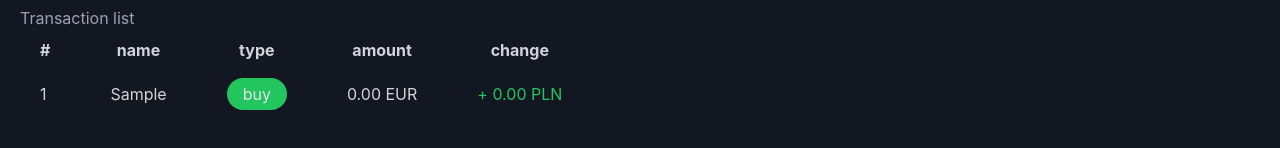
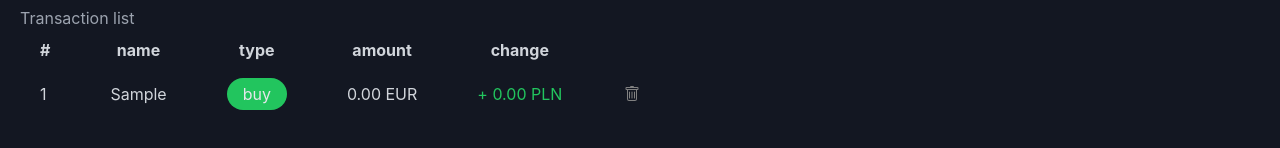
Before and after one commit to BlackH3art/exchange-eurpln, a React (Vite) app: page / in a window 1280 px wide. Both pictures are taken after typing "5", "Sample" into the empty fields and a click on the button "BUY". Shown: the part 590-738 px from the top of the page. Built offline with nearby package versions, Linux system fonts and the light colour scheme; no server answers.

Commit message:
uuid + delete transaction

```diff
--- a/package.json
+++ b/package.json
@@ -12,13 +12,16 @@
     "axios": "^0.27.2",
     "react": "^18.0.0",
     "react-dom": "^18.0.0",
+    "react-icons": "^4.3.1",
     "react-redux": "^8.0.1",
     "react-tradingview-embed": "^3.0.6",
-    "redux": "^4.2.0"
+    "redux": "^4.2.0",
+    "uuid": "^8.3.2"
   },
   "devDependencies": {
     "@types/react": "^18.0.0",
     "@types/react-dom": "^18.0.0",
+    "@types/uuid": "^8.3.4",
     "@vitejs/plugin-react": "^1.3.0",
     "autoprefixer": "^10.4.7",
     "postcss": "^8.4.13",
--- a/src/components/TradeForm/TradeForm.tsx
+++ b/src/components/TradeForm/TradeForm.tsx
@@ -2,6 +2,8 @@ import { FC, useState, FormEvent, FormEventHandler, ChangeEvent, ChangeEventHand
 import { useDispatch } from "react-redux";
 import { AppContext } from "../../context/AppContext";
 import { addTransaction } from "../../redux/features/transactions-slice";
+import { v4 as uuid } from 'uuid';
+
 import EuroPriceBox from "../EuroPriceBox/EuroPriceBox";
 
 
@@ -26,7 +28,7 @@ const TradeForm: FC = () => {
     e.preventDefault();
 
     dispatch(addTransaction({
-      id: "123",
+      id: uuid(),
       ...formData,
       type,
     }));
--- /dev/null
+++ b/src/components/TransactionList/NoTransactionsYet.tsx
@@ -0,0 +1,9 @@
+import { FC } from "react";
+
+const NoTransactionsYet: FC = () => (
+  <div className="flex justify-center items-center">
+    <p className="text-gray-400">There's no transaction yet</p>
+  </div>
+)
+
+export default NoTransactionsYet;
--- a/src/components/TransactionList/TransactionList.tsx
+++ b/src/components/TransactionList/TransactionList.tsx
@@ -2,6 +2,7 @@ import { FC, ReactElement } from "react";
 import { useSelector } from "react-redux";
 import { TransactionInterface } from "../../interfaces/TransactionInterface";
 import { RootState } from "../../redux/store";
+import NoTransactionsYet from "./NoTransactionsYet";
 
 import TransactionRow from "./TransactionRow";
 
@@ -18,6 +19,7 @@ const TransactionList: FC = () => {
 
         <p className="text-gray-400">Transaction list</p>
 
+        {transactions.length ? (
         <table>
           <thead>
             <tr className="text-gray-300">
@@ -44,6 +46,7 @@ const TransactionList: FC = () => {
             {transactions.map((item, index) => (
               <TransactionRow
                 key={index}
+                id={item.id}
                 index={index + 1}
                 name={item.name}
                 type={item.type}
@@ -51,8 +54,12 @@ const TransactionList: FC = () => {
               />
             ))}
           </tbody>
+        </table>) : (
 
-        </table>
+          <NoTransactionsYet />
+
+        )}
+
       </div>
     </>
   )
--- a/src/components/TransactionList/TransactionRow.tsx
+++ b/src/components/TransactionList/TransactionRow.tsx
@@ -1,19 +1,29 @@
 import { FC, ReactElement, useContext } from "react";
+import { BsTrash } from 'react-icons/bs';
+import { useDispatch } from "react-redux";
 import { AppContext } from "../../context/AppContext";
+import { deleteTransaction } from "../../redux/features/transactions-slice";
 
 const BodyCell = ({ children }: { children: ReactElement }) => <td className="px-5 py-2 pr-10"> {children} </td>
 
 interface Props {
+  id: string;
   index: number;
   name: string;
   type: string;
   amount: number;
 }
 
-const TransactionRow: FC<Props> = ({ index, name, type, amount }) => {
+const TransactionRow: FC<Props> = ({ index, id, name, type, amount }) => {
+
+  const dispatch = useDispatch();
 
   const { euroPrice } = useContext(AppContext);
 
+
+  const handleDelete = (id: string) => {
+    dispatch(deleteTransaction(id));
+  }
 
   return (
     <>
@@ -27,6 +37,11 @@ const TransactionRow: FC<Props> = ({ index, name, type, amount }) => {
             {type === "buy" ? "+" : "-"} {(Number(amount) * euroPrice).toFixed(2)} PLN
           </p>
         </BodyCell>
+        <BodyCell>
+          <button className="w-[20px] flex justify-center" onClick={() => handleDelete(id)}>
+            <BsTrash color="gray"/>
+          </button>
+        </BodyCell>
       </tr>
     </>
   )
--- a/src/redux/features/transactions-slice.ts
+++ b/src/redux/features/transactions-slice.ts
@@ -7,6 +7,9 @@ interface TransactionState {
 
 interface AddTransaction {
   payload: TransactionInterface;
+}
+interface DeleteTransaction {
+  payload: string;
 }
 
 const initialState: TransactionState = {
@@ -20,8 +23,11 @@ export const transactionsSlice = createSlice({
     addTransaction: (state, action: AddTransaction) => {
       state.transactions.push(action.payload)
     },
+    deleteTransaction: (state, action: DeleteTransaction) => {
+      state.transactions =  state.transactions.filter(item => item.id !== action.payload);
+    }
   }
 });
 
 
-export const { addTransaction } = transactionsSlice.actions;
+export const { addTransaction, deleteTransaction } = transactionsSlice.actions;
```
Also changed, not shown: 1 other file (tests, documents, lock files or other folders).
